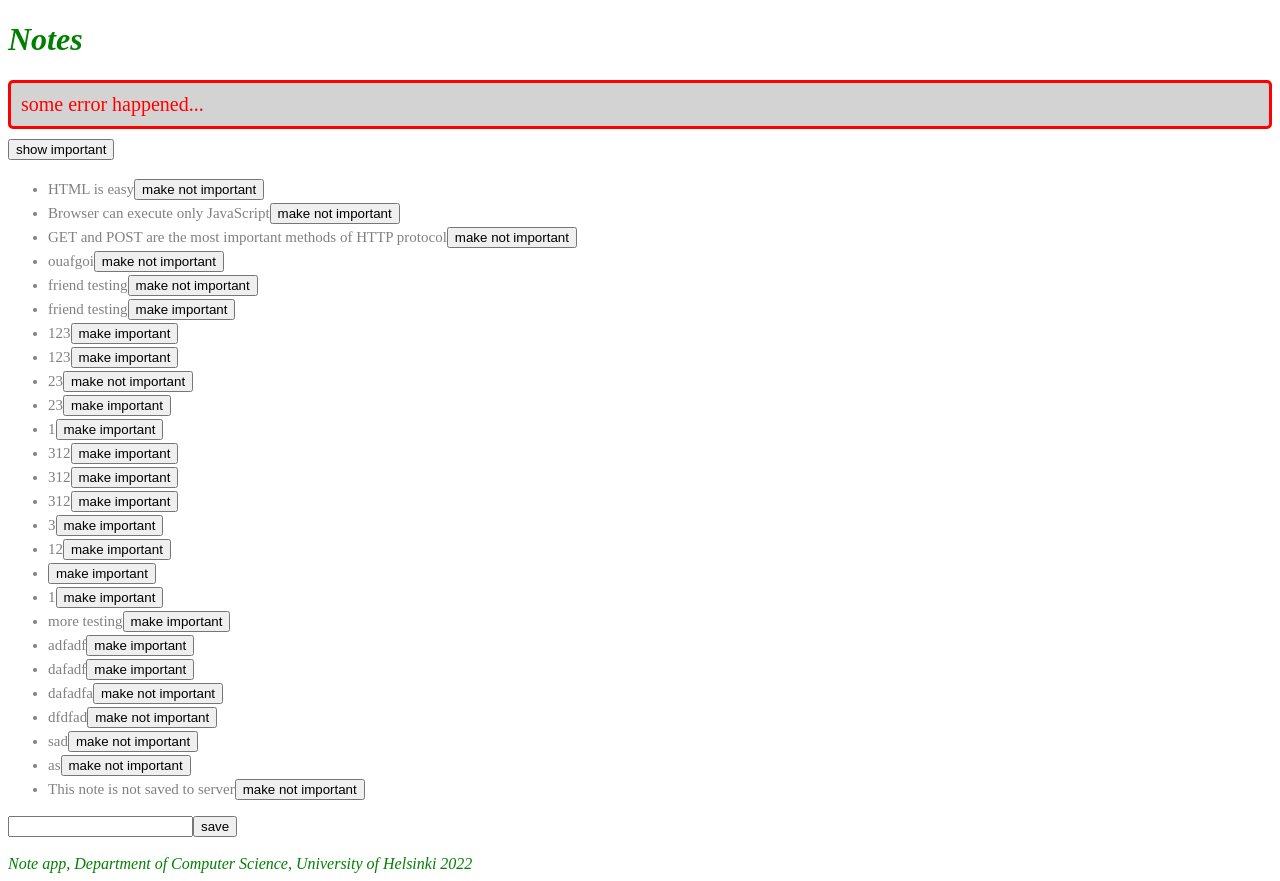
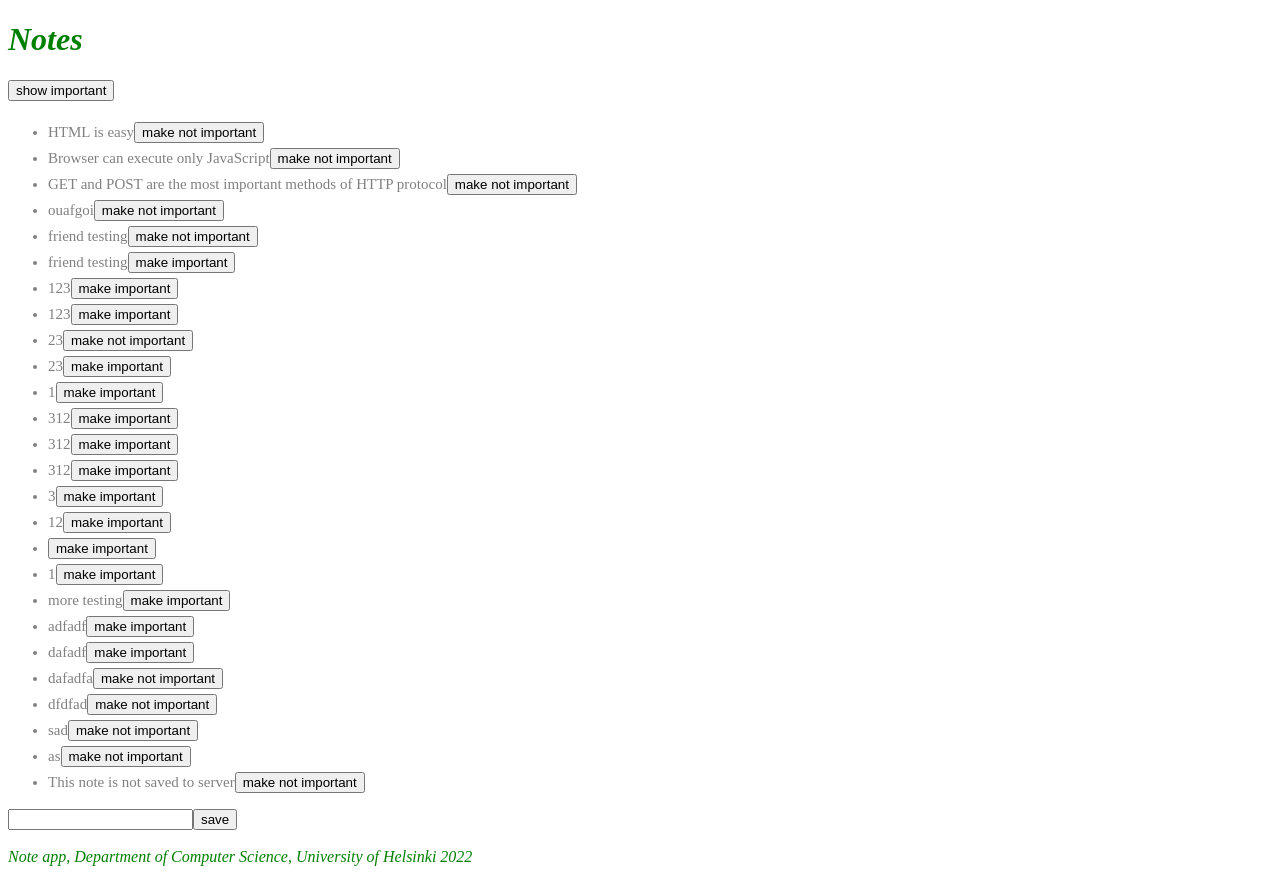
Before and after one commit to JoshL589/FullStackOpen, a React (Create React App) app: page / in a window 1280 px wide. Built offline with nearby package versions, Linux system fonts and the light colour scheme; data requests are answered from the project's data file.

Commit message:
added more components

```diff
--- a/src/App.js
+++ b/src/App.js
@@ -1,37 +1,15 @@
 import { useState, useEffect } from "react";
 
 import Note from "./components/Note";
+import Notification from "./components/Notification";
+import Footer from "./components/Footer";
 import noteService from "./services/notes";
-
-const Notification = ({ message }) => {
-  if (message === null) {
-    return null;
-  }
-
-  return <div className="error">{message}</div>;
-};
-
-const Footer = () => {
-  const footerStyle = {
-    color: "green",
-    fontStyle: "italic",
-    fontSize: 16,
-  };
-  return (
-    <div style={footerStyle}>
-      <br />
-      <em>
-        Note app, Department of Computer Science, University of Helsinki 2022
-      </em>
-    </div>
-  );
-};
 
 const App = () => {
   const [notes, setNotes] = useState([]);
   const [newNote, setNewNote] = useState("");
   const [showAll, setShowAll] = useState(true);
-  const [errorMessage, setErrorMessage] = useState("some error happened...");
+  const [errorMessage, setErrorMessage] = useState(null);
 
   useEffect(() => {
     noteService.getAll().then((initialNotes) => {
--- /dev/null
+++ b/src/components/Footer.js
@@ -0,0 +1,18 @@
+const Footer = () => {
+  const footerStyle = {
+    color: "green",
+    fontStyle: "italic",
+    fontSize: 16,
+  };
+
+  return (
+    <div style={footerStyle}>
+      <br />
+      <em>
+        Note app, Department of Computer Science, University of Helsinki 2022
+      </em>
+    </div>
+  );
+};
+
+export default Footer;
--- a/src/components/Note.js
+++ b/src/components/Note.js
@@ -2,7 +2,7 @@ const Note = ({ note, toggleImportance }) => {
   const label = note.important ? "make not important" : "make important";
 
   return (
-    <li>
+    <li className="note">
       {note.content}
       <button onClick={toggleImportance}>{label}</button>
     </li>
--- /dev/null
+++ b/src/components/Notification.js
@@ -0,0 +1,9 @@
+const Notification = ({ message }) => {
+  if (message === null) {
+    return null;
+  }
+
+  return <div className="error">{message}</div>;
+};
+
+export default Notification;
--- a/src/index.css
+++ b/src/index.css
@@ -3,9 +3,9 @@ h1 {
   font-style: italic;
 }
 
-li {
+.note {
   color: grey;
-  padding-top: 3px;
+  padding-top: 5px;
   font-size: 15px;
 }
 
--- a/src/index.js
+++ b/src/index.js
@@ -1,13 +1,5 @@
 import ReactDOM from "react-dom/client";
 import App from "./App";
 import "./index.css";
-import axios from "axios";
-
-axios.get("http://localhost:3001/notes").then((response) => {
-  const notes = response.data;
-  ReactDOM.createRoot(document.getElementById("root")).render(
-    <App notes={notes} />
-  );
-});
 
 ReactDOM.createRoot(document.getElementById("root")).render(<App />);
```
